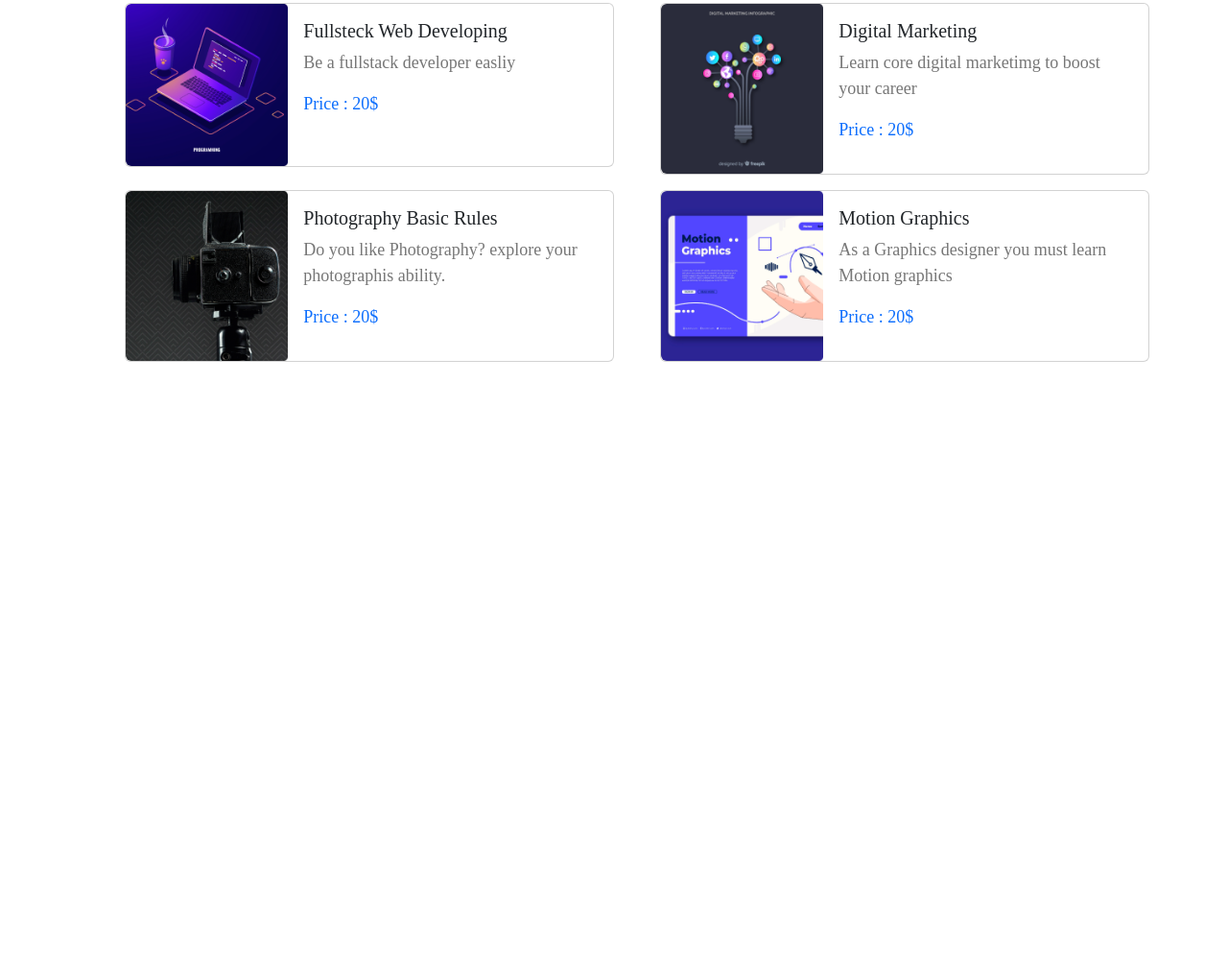
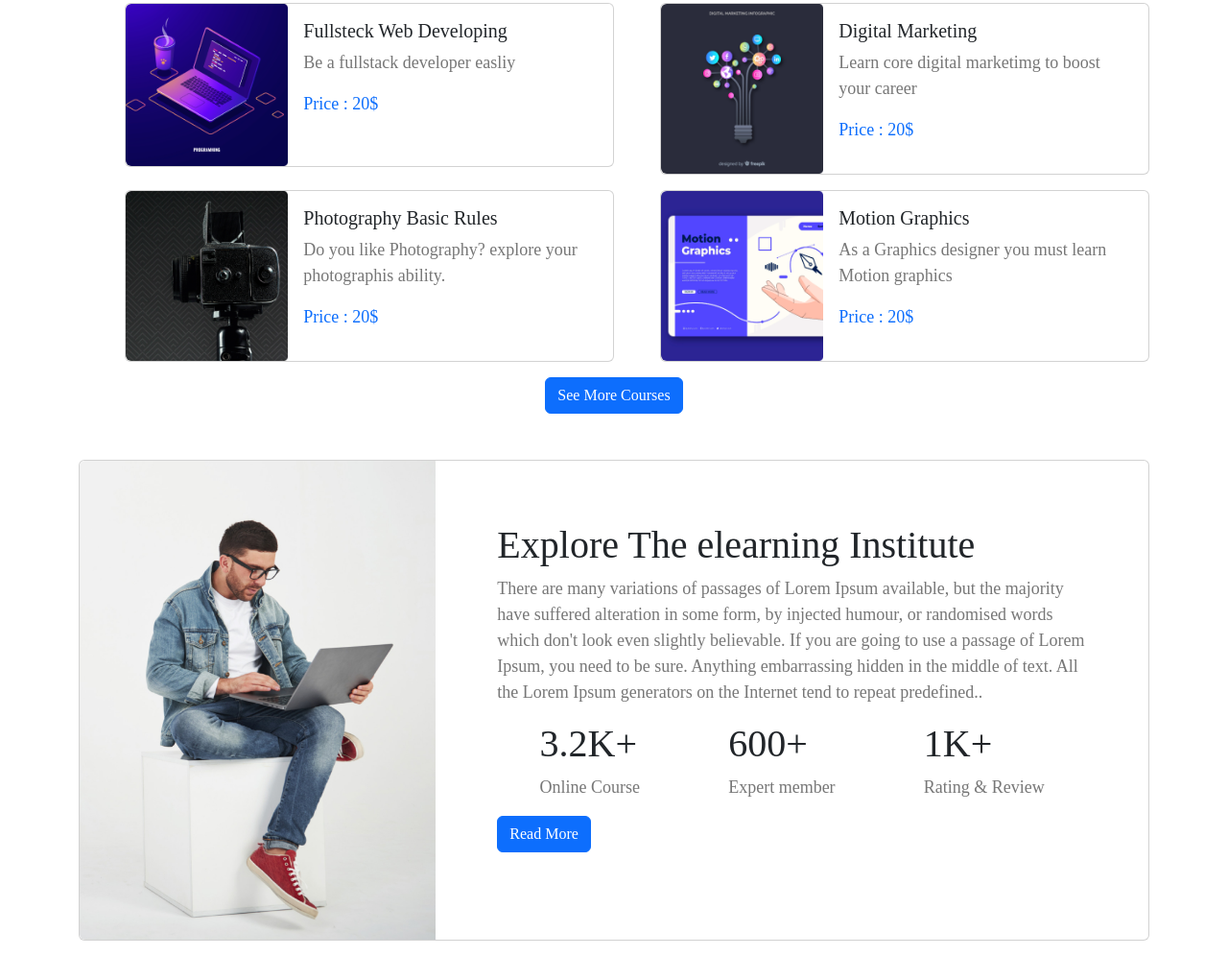
Before and after one commit to bishwaj6114/eTech-website, a plain HTML site: page index.html in a window 1280 px wide. Shown: the part 1118-2114 px from the top of the page at 96% size. Before the commit the page ends 1511 px from the top, so only its background shows below. Drawn offline with nearby package versions, Linux system fonts and the light colour scheme.

Commit message:
add learning institute

```diff
--- a/index.html
+++ b/index.html
@@ -93,6 +93,7 @@
         <h1 class="fs-1 text-dark">Discover Our Popular Courses</h1>
         <p>It is a long established fact that a reader will be distracted by the readable content of a page when looking at its layout.</p>
       </div>
+  <section class="mb-5">
     <section class="container d-flex">
       <div class="card mb-3 mx-5 w-100 h-100" >
         <div class="row g-0">
@@ -185,7 +186,46 @@
         </div>
       </div>
     </section>
+    <section class="d-flex justify-content-center align-items-center">
+      <button type="button" class="btn btn-primary">See More Courses</button>
+    </section>
+  </section>
       <!-- popular courses end -->
+      <section class="container d-flex justify-content-center align-items-center">
+       <!-- explore institute  -->
+       <div class="card mb-3 w-100 h-100" >
+        <div class="row g-0">
+          <div class="col-md-4">
+            <img src="images/working.png" class="img-fluid rounded-start" alt="...">
+          </div>
+          <div class="col-md-8">
+            <div class="card-body mt-5  bg-opacity-75">
+              <h5 class="card-title fs-1 text-dark mx-5">Explore The elearning Institute</h5>
+              <p class="card-text mx-5">There are many variations of passages of Lorem Ipsum available, but the majority have suffered alteration in some form, by injected humour, or randomised words which don't look even slightly believable. If you are going to use a passage of Lorem Ipsum, you need to be sure.
+
+                Anything embarrassing hidden in the middle of text. All the Lorem Ipsum generators on the Internet tend to repeat predefined..</p>
+           <div class="d-flex  justify-content-evenly">
+          <div>
+            <h1 class=" fs-1 text-dark">3.2K+</h1>
+            <p>Online Course</p>
+          </div>
+           <div>
+            <h1 class=" fs-1 text-dark">600+</h1>
+            <p>Expert member</p></div>
+            <div>
+              <h1 class=" fs-1 text-dark">1K+</h1>
+            <p>Rating & Review</p>
+            </div>
+
+           </div>
+           <button type="button" class="btn btn-primary mx-5 ">Read More</button>
+            </div>
+          </div>
+        </div>
+      </div>
+      <!-- explore institute  -->
+      </section>
+
     </main>
     <script src="https://cdn.jsdelivr.net/npm/bootstrap@5.2.0/dist/js/bootstrap.bundle.min.js" integrity="sha384-A3rJD856KowSb7dwlZdYEkO39Gagi7vIsF0jrRAoQmDKKtQBHUuLZ9AsSv4jD4Xa" crossorigin="anonymous"></script>
   </body>
```
Lines whose indentation alone changed are shown as unchanged.
